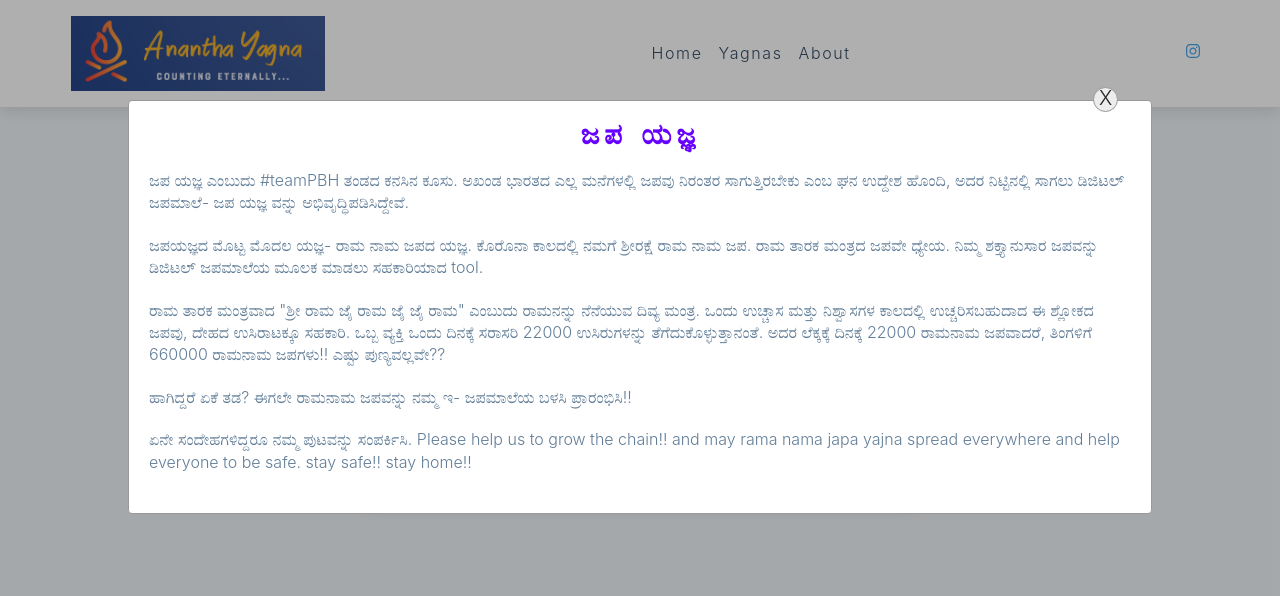
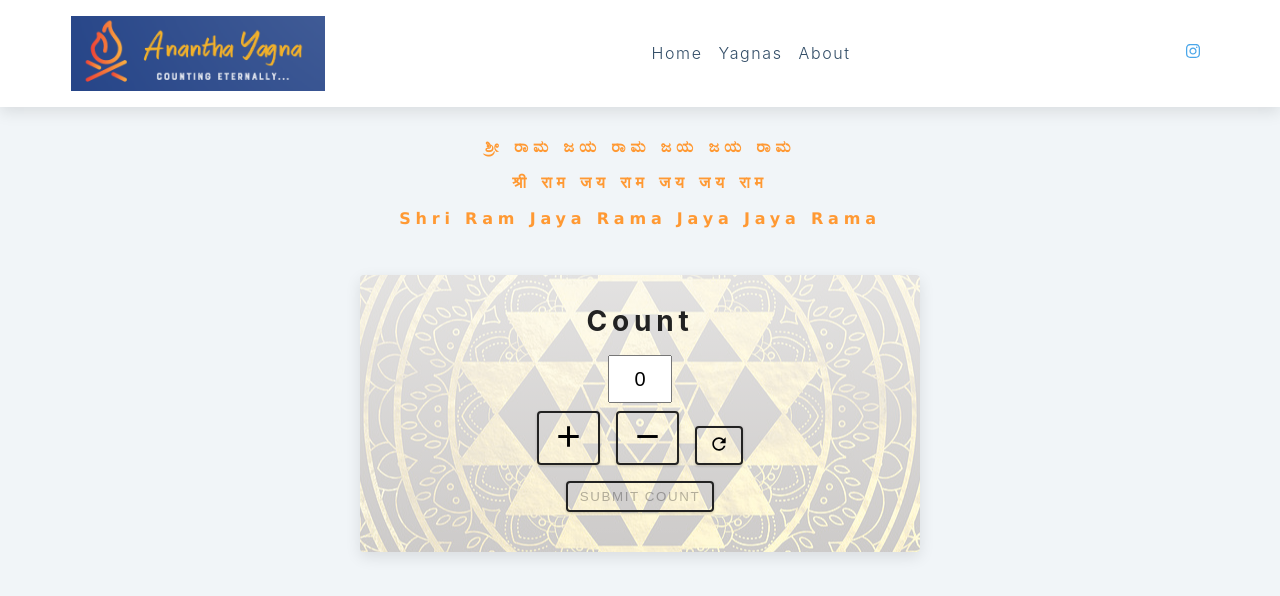
Before and after one commit to HGKarthik26/anantha-yagna, a React (Create React App) app: page / in a window 1280 px wide. Shown: the top 596 px of the page. Built offline with nearby package versions, Linux system fonts and the light colour scheme.

Commit message:
added user count submit feature

```diff
--- a/src/components/App.js
+++ b/src/components/App.js
@@ -11,7 +11,7 @@ import store from "../redux/store";
 import { BrowserRouter as Router, Route, Switch } from "react-router-dom";
 
 function App() {
-    const [isOpen, setIsOpen] = useState(true);
+    const [isOpen, setIsOpen] = useState(false);
     const togglePopup = () => {
       setIsOpen(!isOpen);
     };
--- a/src/components/Counter.jsx
+++ b/src/components/Counter.jsx
@@ -1,14 +1,23 @@
-//
-import React from "react";
+import React, { useState } from "react";
 import { useSelector, useDispatch } from "react-redux";
 import { addCount, decreaseCount, resetCount, setCount } from "../redux";
 import AddIcon from "@material-ui/icons/Add";
 import RemoveIcon from "@material-ui/icons/Remove";
 import RefreshIcon from "@material-ui/icons/Refresh";
+import PopUp from './PopUp'
+import { googleFormContent }  from "../pop-up";
+
 
 function Counter() {
   const count = useSelector((state) => state.counter.count);
   const dispatch = useDispatch();
+
+  const [isFormOpen, setIsFormOpen] = useState(false);
+
+const handleFormSubmit = () => {
+  setIsFormOpen(!isFormOpen);
+}
+
   return (
     <section className="section-center">
       <div className="count-container">
@@ -35,6 +44,14 @@ function Counter() {
           <RefreshIcon fontSize="small" />
         </button>
       </div>
+      <div className="sub-btn-container">
+        <button className="sub-btn" type="submit" disabled={count <= 0} onClick={ () => handleFormSubmit()}>
+          Submit count
+        </button>
+        { isFormOpen && (
+          <PopUp content={googleFormContent} handleClose={handleFormSubmit} />
+        ) }
+      </div>
     </section>
   );
 }
--- a/src/index.css
+++ b/src/index.css
@@ -118,7 +118,8 @@ p {
     margin: auto 4rem;
 }
 
-.btn {
+.btn,
+.sub-btn {
     text-transform: uppercase;
     background: transparent;
     padding: 0.375rem 0.75rem;
@@ -132,7 +133,12 @@ p {
     margin: 0.5rem;
 }
 
-.btn:hover {
+.sub-btn-container {
+    text-align: center;
+}
+
+.btn:hover,
+.sub-btn:hover:enabled {
     color: var(--clr-white);
     background: var(--clr-black);
 }
@@ -182,7 +188,8 @@ p {
 }
 
 .count-container,
-.button-container {
+.button-container,
+.submit-btn {
     text-align: center;
 }
 
@@ -300,6 +307,18 @@ nav {
     overflow: auto;
 }
 
+.form-style {
+    width: 640px;
+    height: 741px;
+}
+
+@media screen and (max-width: 800px) {
+    .form-style {
+        width: 90%;
+        height: 741px;
+    }
+}
+
 .close-icon {
     content: 'x';
     cursor: pointer;
--- a/src/pop-up.js
+++ b/src/pop-up.js
@@ -1,5 +1,5 @@
 import ReactSpeedometer from "react-d3-speedometer";
-import "./index.css"
+import "./index.css";
 
 export const contentDiv = (
   <>
@@ -49,7 +49,7 @@ export const countTracker = (
     <div className="speedometer-container">
       <h4>Target : 100008</h4>
       <ReactSpeedometer
-        height = "20"
+        height="20"
         minValue="0"
         maxValue="100008"
         value="16274"
@@ -59,3 +59,18 @@ export const countTracker = (
     </div>
   </>
 );
+
+export const googleFormContent = (
+  <>
+    <iframe
+      className = "form-style"
+      title="count-submit-form"
+      src="https://docs.google.com/forms/d/e/1FAIpQLSd_6AwnYeC2F3_xfRYTdHAnJLUirlz3xNVTWm0_5edqTFi-bg/viewform?embedded=true"
+      frameborder="0"
+      marginheight="0"
+      marginwidth="0"
+    >
+      Loading…
+    </iframe>
+  </>
+);
```
